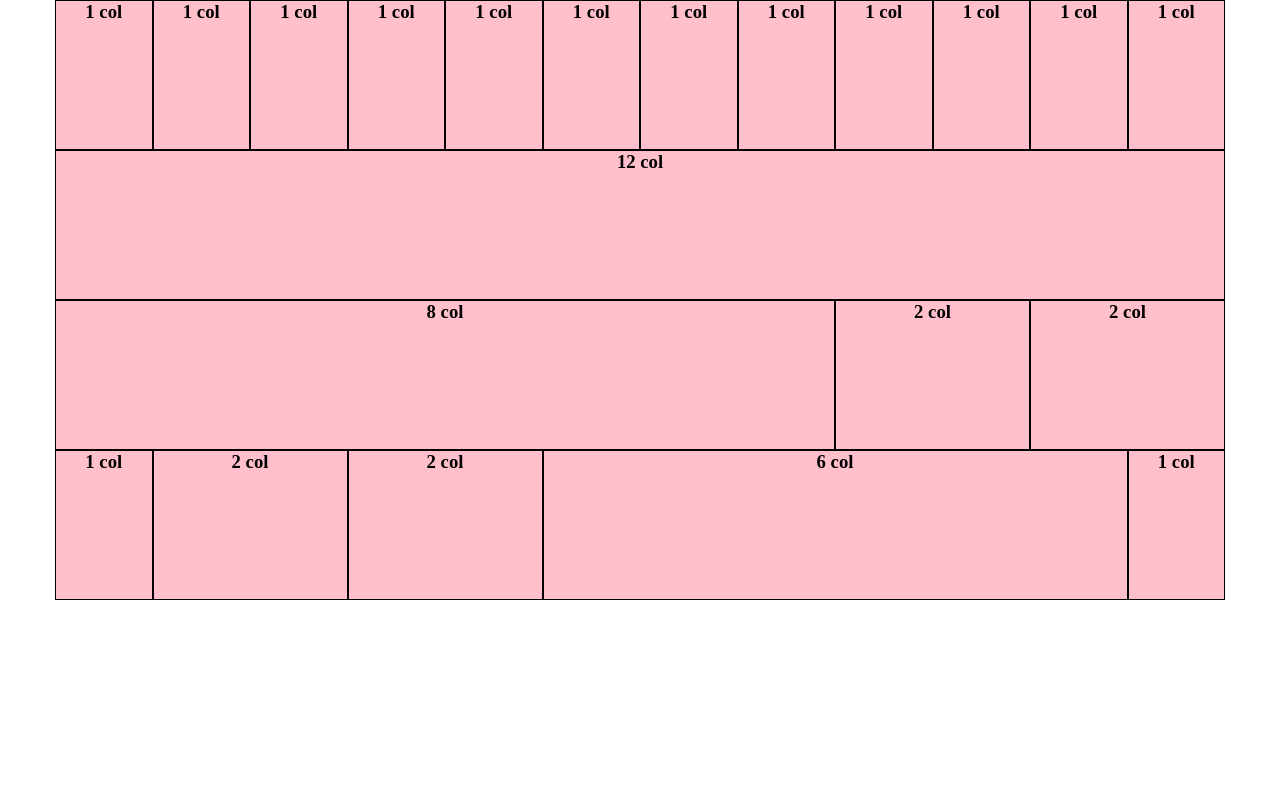
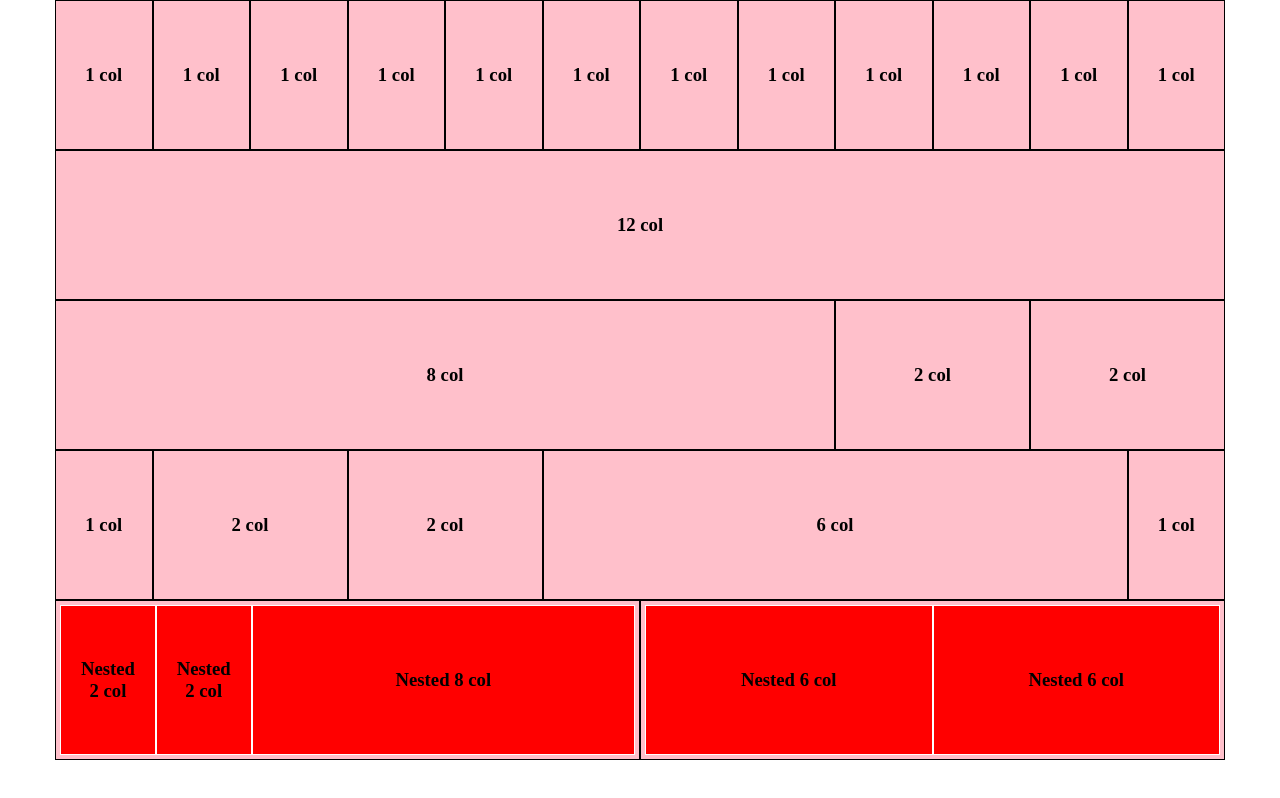
Before and after one commit to AdrianaMargiotta-git/html-css-12bool, a plain HTML site: page index.html in a window 1280 px wide. Drawn offline with Linux system fonts and the light colour scheme.

Commit message:
aggiunta ultim riga (cinque righe totali)

```diff
--- a/css/style.css
+++ b/css/style.css
@@ -7,6 +7,10 @@
 
 h3{
   text-align: center;
+  position: absolute;
+  top: 50%;
+  left: 50%;
+  transform: translate(-50%, -50%);
 }
 
 /* debug rule*/
@@ -14,9 +18,14 @@ h3{
   min-height: 150px;
   background-color: pink;
   border: 1px solid  black;
+  position: relative;
 }
 
 .color{
-  color: red;
-  margin-left: 3px:
+background-color: red;
+border: 1px solid white;
 }
+
+.bordo {
+  padding: 4px;
+}
--- a/index.html
+++ b/index.html
@@ -118,7 +118,45 @@
     </div>
 
     <!-- 5th row -->
+    <div class="row">
 
+      <div class="col-6 bordo">
+
+        <div class="row">
+
+          <div class="col-2 color">
+            <h3>Nested <br> 2 col</h3>
+          </div>
+
+          <div class="col-2 color">
+            <h3>Nested <br> 2 col</h3>
+          </div>
+
+          <div class="col-8 color">
+            <h3>Nested 8 col</h3>
+          </div>
+
+        </div>
+
+      </div>
+
+      <div class="col-6 bordo">
+
+        <div class="row">
+
+          <div class="col-6 color">
+            <h3>Nested 6 col</h3>
+          </div>
+
+          <div class="col-6 color">
+            <h3>Nested 6 col</h3>
+          </div>
+
+        </div>
+
+      </div>
+
+    </div>
 
   </div>
 
```
